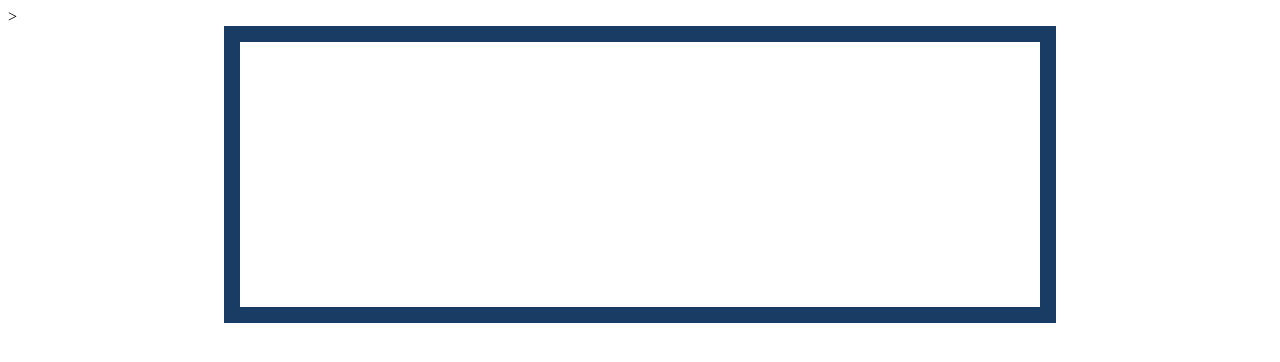
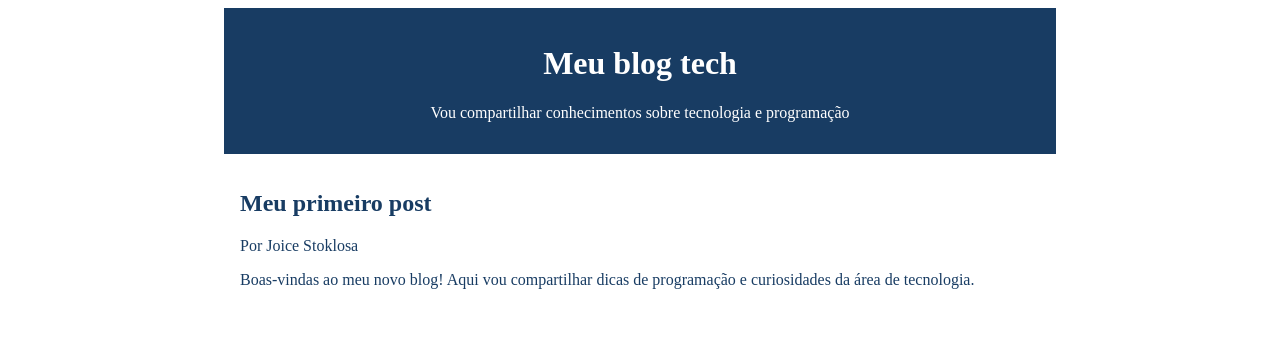
Before and after one commit to joicestoklosagoncalves/segundo-repositorio, a plain HTML site: page index.html in a window 1280 px wide. Drawn offline with Linux system fonts and the light colour scheme.

Commit message:
bjhvghgh

```diff
--- a/index.html
+++ b/index.html
@@ -1,15 +1,13 @@
->
-
 <!DOCTYPE html>
-<html lang="en">
+<html lang="pt-BR">
 <head>
     <meta charset="UTF-8">
     <meta name="viewport" content="width=device-width, initial-scale=1.0">
     <title>Blog</title>
     <style>
-        header{
+        header {
             background-color: #183C63;
-            color :#FFFFFF;
+            color: #FFFFFF;
             text-align: center;
             max-width: 800px;
             margin: 0 auto;
@@ -17,26 +15,25 @@
         }
         main {
             background-color: #FFFFFF;
-            color: #183C63
+            color: #183C63; /* Corrigido: adicionado o ponto e vírgula */
             max-width: 800px;
             margin: 0 auto;
-            padding: 16px;;
-            }
+            padding: 16px; /* Corrigido: removido o ponto e vírgula extra */
+        }
     </style>
-
-
 </head>
 <body>
-<header>
+
+    <header>
+        <h1>Meu blog tech</h1>
+        <p>Vou compartilhar conhecimentos sobre tecnologia e programação</p>
+    </header>
+
     <main>
-    <h1> Meu blog tech</h1>
-    <p>Vou compartilhar conhecimentos sobre tecnologia e programaçâo</p>
+        <h2>Meu primeiro post</h2>
+        <p>Por Joice Stoklosa</p>
+        <p>Boas-vindas ao meu novo blog! Aqui vou compartilhar dicas de programação e curiosidades da área de tecnologia.</p>
+    </main>
 
-     <h2> Meu primeiro post</h2>
-    <p>Por Joice Stoklosa </p>
-    <p>Boas-vindas ao meu novo blog! Aqui vou compartilhar dicas de programação e curiosidades da area de tecnologia  </p>
-    </main>
-    </header>
-    <img src="" alt="">
 </body>
 </html>
```
